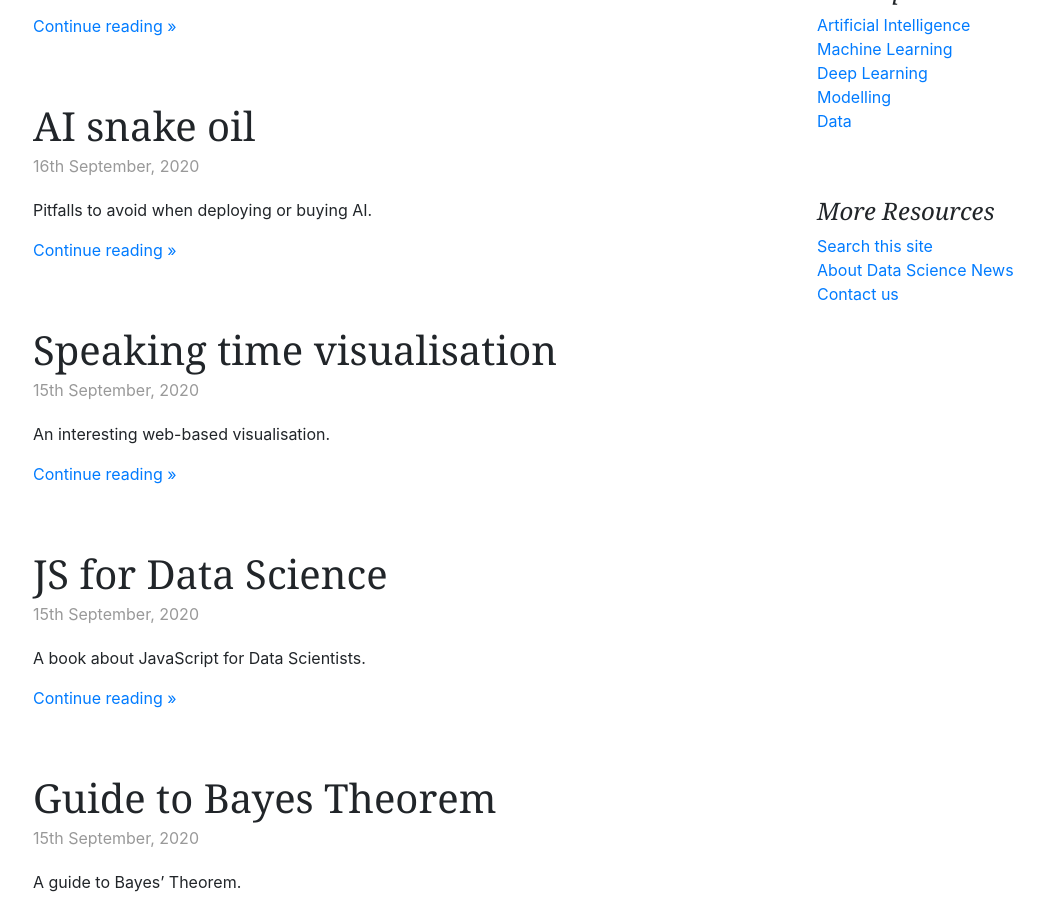
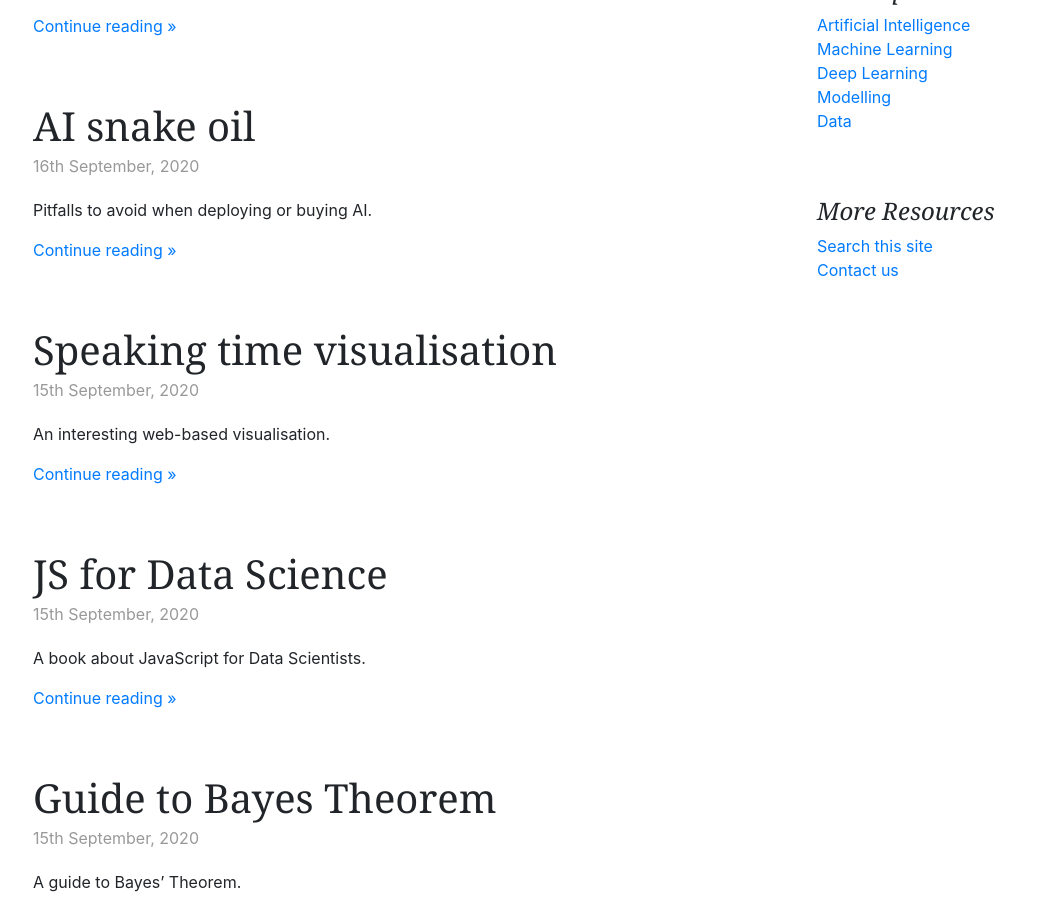
Before and after one commit to datasciencenews/datasciencenews.github.io, a Jekyll site: the page built from index.html, in a window 1280 px wide and 900 px high, scrolled down 1103 px. Shown: the whole window, without its empty margins (52-1096 px from the left). Built offline with Jekyll 4.4.1, drawn with Linux system fonts in a browser that asks for light colours; some web fonts are replaced; the list of posts is cut into pages by our own code.

Commit message:
Remove dead link

```diff
--- a/_includes/sidebar-morelinks.html
+++ b/_includes/sidebar-morelinks.html
@@ -2,7 +2,6 @@
     <h4 class="font-italic">More Resources</h4>
     <ol class="list-unstyled">
         <li><a href="/search">Search this site</a></li>
-        <li><a href="/about">About {{ site.name }}</a></li>
         <li><a href="/contact">Contact us</a></li>
     </ol>
 </div>
```
